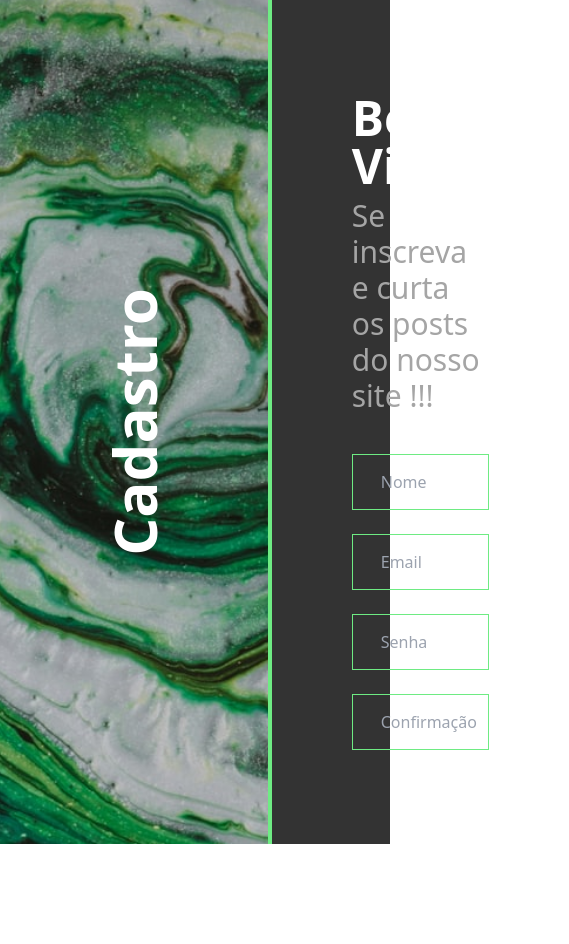
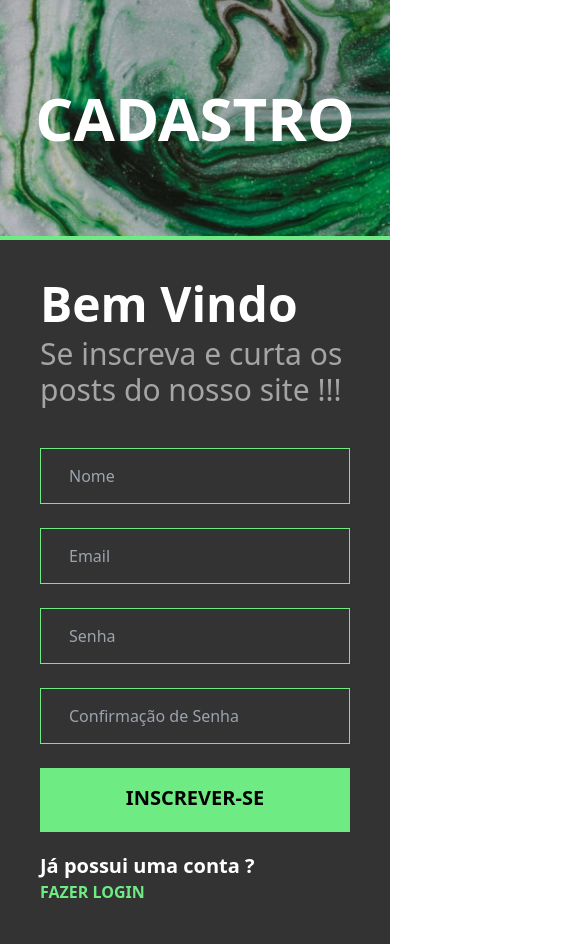
Before and after one commit to felipersan/next-blog, a Next.js app: page /cadastro in a window 390 px wide. Shown: the whole page, 569 px wide, since content can reach past the window. Before the commit the page ends 844 px from the top, so only its background shows below. Built offline with nearby package versions, Linux system fonts and the light colour scheme.

Commit message:
feat - /cadastro - page responsivity & create buttons

```diff
--- /dev/null
+++ b/src/components/UI/Button/index.tsx
@@ -0,0 +1,13 @@
+import { ReactNode } from 'react'
+
+interface propsButton {
+  children: ReactNode
+}
+
+export default function Button({ children }: propsButton) {
+  return (
+    <div className="w-full text-black cursor-pointer bg-emphasis-primary h-16  flex align-middle py-4 justify-center hover:opacity-80">
+      {children}
+    </div>
+  )
+}
--- a/src/pages/cadastro/index.tsx
+++ b/src/pages/cadastro/index.tsx
@@ -1,29 +1,50 @@
-import MetaHead from "../../components/global/MetaHead";
-import Input from "../../components/UI/Input";
+import MetaHead from '../../components/global/MetaHead'
+import Button from '../../components/UI/Button'
+import Input from '../../components/UI/Input'
 
 export default function SignUp() {
   return (
     <>
       <MetaHead title="Cadastro" description="Página de cadastro do site" />
-      <main className="min-w-screen bg-bg-secondary flex">
-        <div className="sideBarLeft min-h-screen bg-[url('/images/Side-Background.png')] w-96 bg-bg-primary bg-no-repeat bg-center bg-cover border-solid border-r-4 border-emphasis-primary flex align-middle justify-center">
+      <main className="min-w-screen min-h-screen bg-bg-secondary flex flex-col md:flex-row gap-10 md:gap-0 pb-10 md:pb-o">
+        <div className="h-60 md:min-h-screen bg-[url('/images/Side-Background.png')] w-auto md:w-96 bg-bg-primary bg-no-repeat bg-center bg-cover border-solid border-b-4 md:border-r-4 border-emphasis-primary flex align-middle justify-center">
           <span className=" flex justify-center align-middle min-h-full">
-            <h1 className="text-6xl text-white flex -rotate-90  top-0 m-auto font-bold	">
-              Cadastro
+            <h1 className="text-6xl text-white flex md:-rotate-90  top-0 m-auto font-bold	">
+              CADASTRO
             </h1>
           </span>
         </div>
-        <div className="w-full pl-20 pr-20 justify-center align-middle flex flex-col">
+        <div className="w-full pl-10 pr-10 md:pl-20 md:pr-20 justify-center align-middle flex flex-col">
           <h2 className="text-5xl text-text-primary font-bold">Bem Vindo</h2>
-          <h3 className="text-3xl text-text-secondary mt-2">Se inscreva e curta os posts do nosso site !!!</h3>
+          <h3 className="text-3xl text-text-secondary mt-2">
+            Se inscreva e curta os posts do nosso site !!!
+          </h3>
           <form className="flex w-full flex-col gap-6 mt-10">
-            <Input placeholder="Nome" typeBtn={"text"} />
-            <Input placeholder="Email" typeBtn={"email"} />
+            <Input placeholder="Nome" typeBtn={'text'} />
+            <Input placeholder="Email" typeBtn={'email'} />
             <Input placeholder="Senha" typeBtn="password" />
             <Input placeholder="Confirmação de Senha" typeBtn="password" />
+            <div className="flex justify-between align-middle flex-col sm:flex-row gap-5 sm:gap-0">
+              <div className="w-auto sm:w-56" id={'divButtonHome'}>
+                <Button>
+                  <p className="font-bold text-xl">INSCREVER-SE</p>
+                </Button>
+              </div>
+              <div className="flex flex-col">
+                <p className="text-white text-xl font-semibold">
+                  Já possui uma conta ?
+                </p>
+                <a
+                  href="/login"
+                  className="text-emphasis-primary font-bold cursor-pointer"
+                >
+                  FAZER LOGIN
+                </a>
+              </div>
+            </div>
           </form>
         </div>
       </main>
     </>
-  );
+  )
 }
```
